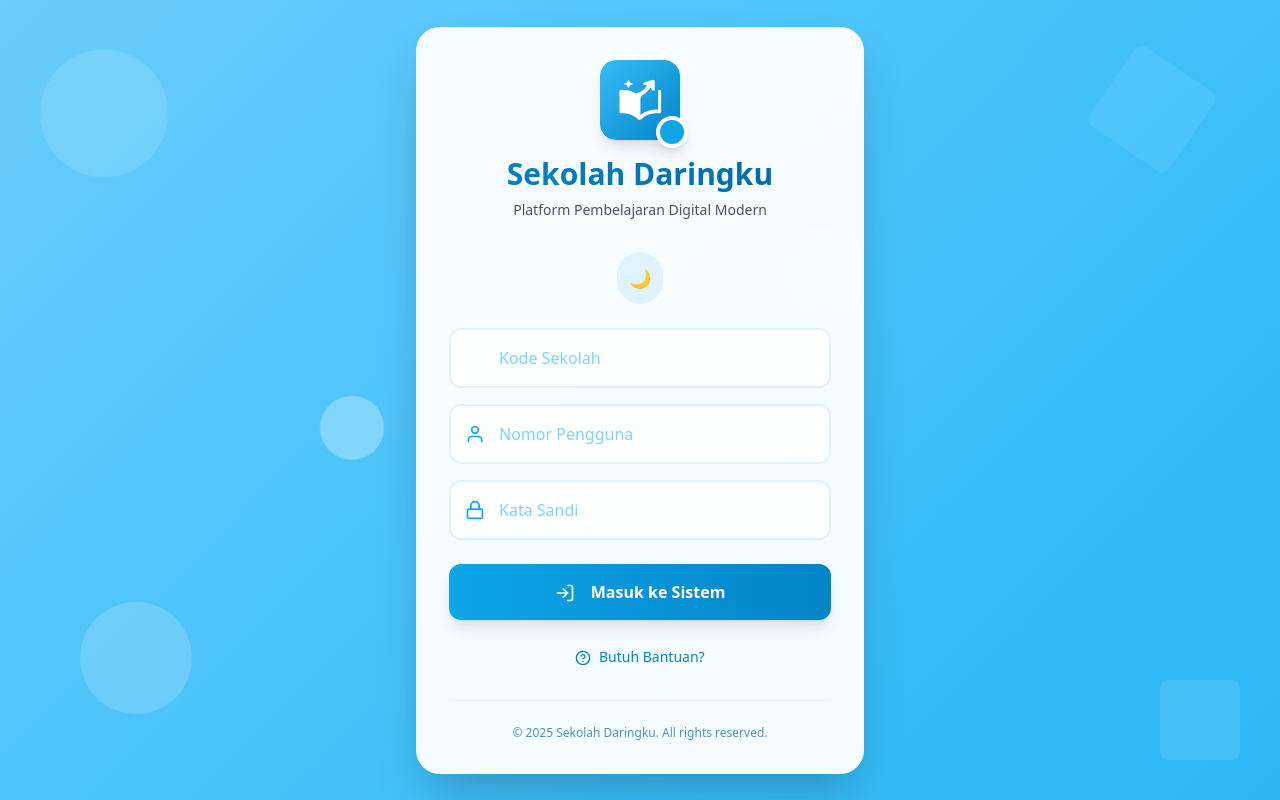
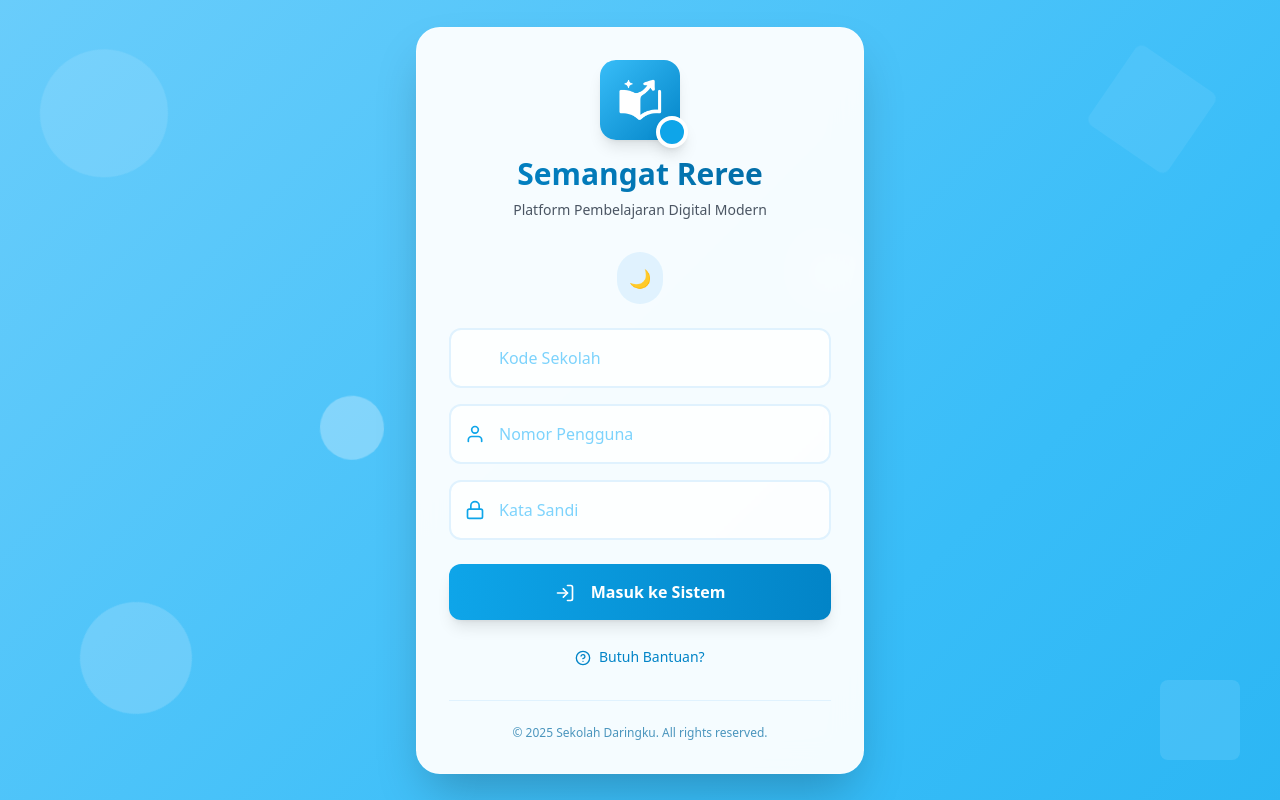
Before and after one commit to Restiana22/Project-STIS, a plain HTML site: page pages/login.html in a window 1280 px wide. Drawn offline with nearby package versions, Linux system fonts and the light colour scheme.

Commit message:
semangat rere

```diff
--- a/pages/login.html
+++ b/pages/login.html
@@ -100,7 +100,7 @@
           </div>
         </div>
         <h1 class="text-3xl font-bold bg-gradient-to-r from-primary-600 to-primary-700 bg-clip-text text-transparent mb-2">
-          Sekolah Daringku
+          Semangat Reree
         </h1>
         <p class="text-gray-600 dark:text-gray-300 text-sm">Platform Pembelajaran Digital Modern</p>
       </div>
```
